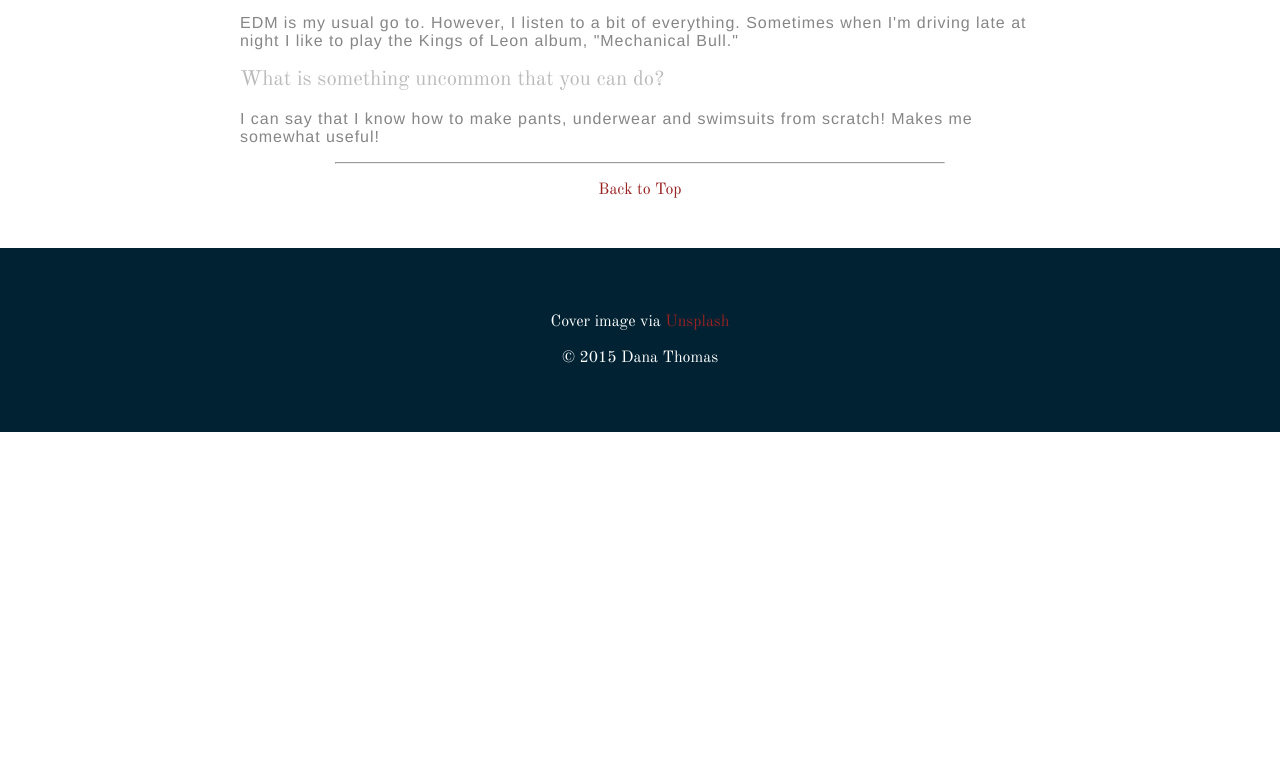
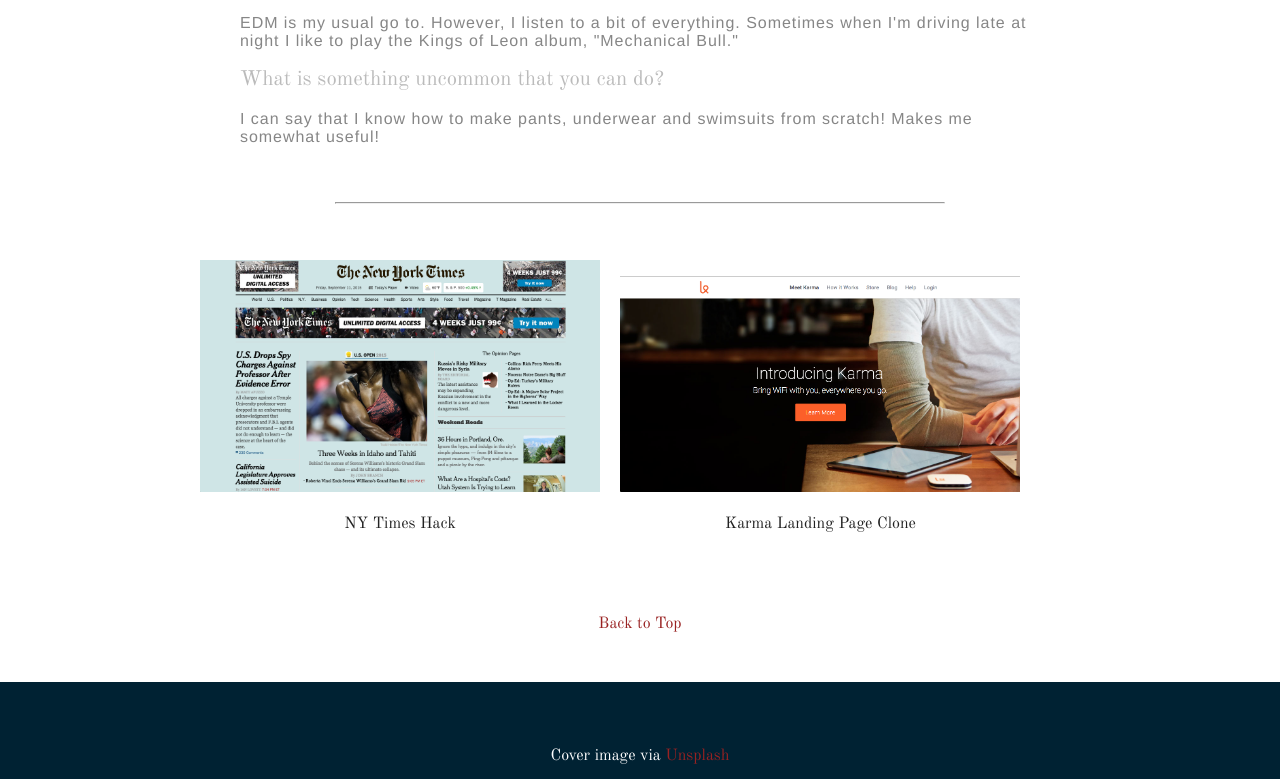
Before and after one commit to thom-d/dthomas-portfoliosite, a plain HTML site: page index.html in a window 1280 px wide. Shown: the part 1077-1856 px from the top of the page. Before the commit the page ends 1509 px from the top, so only its background shows below. Drawn offline with nearby package versions, Linux system fonts and the light colour scheme; a web font is replaced by a local one.

Commit message:
project section link_project section organization

```diff
--- a/css/mainstyles.css
+++ b/css/mainstyles.css
@@ -15,9 +15,6 @@
   margin: 0 auto;
 }
 
-#backToTop {
-  text-align: center;
-}
 
 
 /*********************************** MAIN STRUCTURAL STYLES ***********************************/
@@ -82,7 +79,7 @@
 
 .about_container {
   margin-top: 3em;
-  padding: 0 0 0 0;
+  padding: 0 0 2em 0;
 }
 
 /*.intro,
@@ -109,6 +106,31 @@
 hr {
   width: 38em;    /*  ABOUT ME - PROJECT SEPARATION  */
 }
+
+/*  PROJECT SECTION ELEMENTS  */
+
+.project {
+  margin: 0 auto;
+  padding: 2em 0;
+}
+
+.sample_work {
+  padding-left: 10em;
+}
+
+.sample_work ul > li {
+  max-width: 50em;
+  display: inline-block;
+  list-style: none;
+  padding-right: 1em;
+  position: relative;
+}
+
+.sample_work ul li > p {
+  text-align: center;
+}
+
+
 
 /*  FOOTER PAGE ELEMENTS  */
 
--- a/index.html
+++ b/index.html
@@ -76,6 +76,21 @@
 
 <!-- PROJECT SECTION -->
 <div id="middle"></div>
+
+<section class="project">
+	<div class="sample_work">
+		<ul>
+		<li>
+		<img width="400px" height="auto" src="images/nytimehack.png" alt="NY Times Page">
+		<p>NY Times Hack</p>
+		</li>
+		<li>
+		<img width="400px" height="auto" src="images/karmapage1.png" alt="Karma Landing Page">
+		<p>Karma Landing Page Clone</p>
+		</li>
+		</ul>
+	</div>
+</section>
 <!-- END PROJECT SECTION -->
 
 <a href="#"><p align="center">Back to Top<p></a>
```
Also changed, not shown: contact.html (+1 -1 lines). Lines whose indentation alone changed are shown as unchanged.
